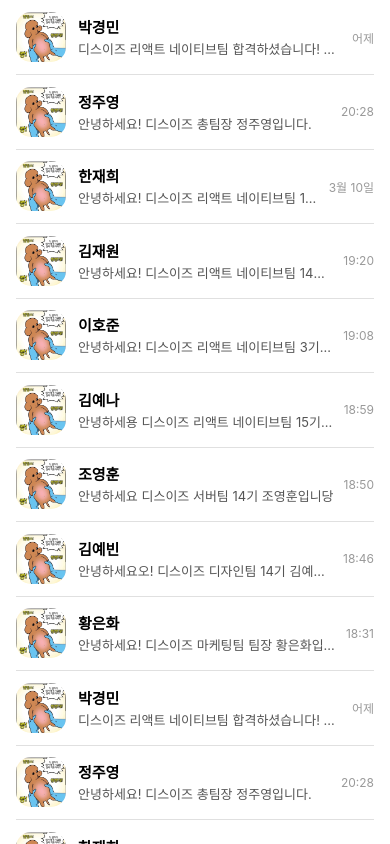
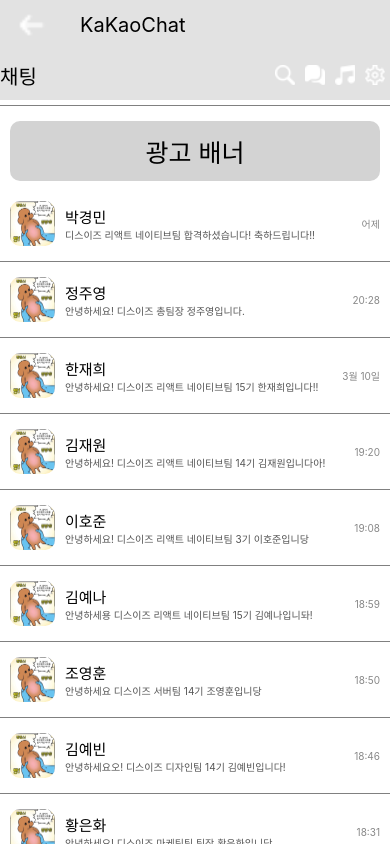
Before and after one commit to DAU-RN-study/DAU-RN-study, a React Native app in the folder study/: screen / in a window 390 px wide. Built offline with nearby package versions, Linux system fonts and the light colour scheme.

Commit message:
feat 툴

```diff
--- a/study/App.js
+++ b/study/App.js
@@ -2,91 +2,182 @@ import React from 'react';
 import {
   View,
   Text,
+  Linking,
   FlatList,
   Image,
+  Alert,
   StyleSheet,
   SafeAreaView,
   TouchableOpacity,
 } from 'react-native';
+
 import data from './data/data.js'
+import arrowleft from './Image/arrowleft.png';
+import messages from './Image/messages.png';
+import settings from './Image/settings.png';
+import profile from './Image/profilepic.jpg';
+import music from './Image/music.png';
+import glass from './Image/glass.png';
 
-const ChatItem = ({ title, description, date }) => {
-  return (
-    <TouchableOpacity style={styles.itemContainer}>
-      <Image
-        source={require('./Image/profilepic.jpg')} // 프로필 이미지 (임시)
-        style={styles.profileImage}
-      />
-      <View style={styles.textContainer}>
-        <Text style={styles.title}>{title}</Text>
-        <Text numberOfLines={1} style={styles.description}>
-          {description}
-        </Text>
+const App = () => {
+  const showAlert = (text) => {
+    Alert.alert("알림", `${text} 버튼을 눌렀습니다.`);
+  };
+
+  // 채팅 항목 UI
+  const renderChat = ({ item }) => (
+    <TouchableOpacity style={styles.chatBox} onPress={() => Alert.alert("알림", `${item.title}님과의 채팅입니다.`)}>
+      <Image source={profile} style={styles.chatImage} />
+      <View style={styles.chatBoxInfo}>
+        <Text style={styles.titleText}>{item.title}</Text>
+        <Text style={styles.descriptionText}>{item.description}</Text>
       </View>
-      <Text style={styles.date}>{date}</Text>
+      <View style={styles.chatBoxDate}>
+        <Text style={styles.dateText}>{item.date}</Text>
+      </View>
     </TouchableOpacity>
   );
-};
 
-const app = () => {
   return (
-    <SafeAreaView style={styles.container}>
+    <SafeAreaView style={styles.mainContainer}>
+      {/* 상단 */}
+      <View style={styles.navigationBar}>
+        <TouchableOpacity onPress={() => showAlert('뒤로가기')}>
+          <Image source={arrowleft} style={styles.navigationIcon} />
+        </TouchableOpacity>
+        <Text style={styles.navigationText}>KaKaoChat</Text>
+      </View>
+
+      {/* 툴바 */}
+      <View style={styles.toolBar}>
+        <View style={styles.toolBarLeft}>
+          <Text style={styles.toolBarText}>채팅</Text>
+        </View>
+        <View style={styles.toolBarRight}>
+          <TouchableOpacity onPress={() => showAlert("찾기")}>
+            <Image source={glass} style={styles.toolBarIcon} />
+          </TouchableOpacity>
+          <TouchableOpacity onPress={() => showAlert("오픈채팅")}>
+            <Image source={messages} style={styles.toolBarIcon} />
+          </TouchableOpacity>
+          <TouchableOpacity onPress={() => showAlert("음악")}>
+            <Image source={music} style={styles.toolBarIcon} />
+          </TouchableOpacity>
+          <TouchableOpacity onPress={() => showAlert("설정")}>
+            <Image source={settings} style={styles.toolBarIcon} />
+          </TouchableOpacity>
+        </View>
+      </View>
+
+      {/* 구분선 */}
+      <View style={styles.divider} />
+
+      {/* 광고 배너 */}
+      <TouchableOpacity style={styles.adBar} onPress={() => Linking.openURL('https://www.naver.com')}>
+        <Text style={styles.adText}>광고 배너</Text>
+      </TouchableOpacity>
+
+      {/* 채팅 목록 */}
       <FlatList
         data={data}
+        renderItem={renderChat}
         keyExtractor={(item) => item.id.toString()}
-        renderItem={({ item }) => (
-          <ChatItem
-            title={item.title}
-            description={item.description}
-            date={item.date}
-          />
-        )}
-        ItemSeparatorComponent={() => <View style={styles.separator} />}
+        ItemSeparatorComponent={() => <View style={styles.divider} />}
+        contentContainerStyle={{ paddingBottom: 10 }}
       />
     </SafeAreaView>
   );
 };
 
-export default app;
-
 const styles = StyleSheet.create({
-  container: {
+  mainContainer: {
     flex: 1,
     backgroundColor: 'white',
   },
-  itemContainer: {
+  navigationBar: {
+    height: 50,
     flexDirection: 'row',
     alignItems: 'center',
-    paddingHorizontal: 16,
-    paddingVertical: 12,
+    paddingHorizontal: 10,
+    backgroundColor: '#e2e2e2',
   },
-  profileImage: {
-    width: 50,
+  navigationIcon: {
+    height: 40,
+    width: 40,
+  },
+  navigationText: {
+    fontSize: 20,
+    marginLeft: 30,
+    color: 'black',
+  },
+  toolBar: {
     height: 50,
-    borderRadius: 15,
-    marginRight: 12,
+    flexDirection: 'row',
+    alignItems: 'center',
+    backgroundColor: '#e2e2e2',
   },
-  textContainer: {
+  toolBarLeft: {
+    flex: 1,
+  },
+  toolBarRight: {
+    flexDirection: 'row',
+    justifyContent: 'flex-end',
+    flex: 1,
+  },
+  toolBarText: {
+    fontSize: 20,
+    color: 'black',
+  },
+  toolBarIcon: {
+    width: 20,
+    height: 20,
+    marginHorizontal: 5,
+  },
+  divider: {
+    height: 1,
+    backgroundColor: 'gray',
+    marginVertical: 5,
+  },
+  adBar: {
+    height: 60,
+    margin: 10,
+    borderRadius: 10,
+    backgroundColor: 'lightgray',
+    justifyContent: 'center',
+    alignItems: 'center',
+  },
+  adText: {
+    fontSize: 25,
+  },
+  chatBox: {
+    flexDirection: 'row',
+    padding: 10,
+    alignItems: 'center',
+  },
+  chatImage: {
+    width: 45,
+    height: 45,
+    borderRadius: 10,
+    marginRight: 10,
+  },
+  chatBoxInfo: {
     flex: 1,
     justifyContent: 'center',
   },
-  title: {
+  titleText: {
     fontSize: 15,
-    fontWeight: 'bold',
-    marginBottom: 2,
   },
-  description: {
-    fontSize: 13,
+  descriptionText: {
+    fontSize: 10,
     color: '#555',
   },
-  date: {
-    fontSize: 12,
-    color: '#999',
+  chatBoxDate: {
     marginLeft: 10,
   },
-  separator: {
-    height: 0.5,
-    backgroundColor: '#e0e0e0',
-    marginHorizontal: 16,
+  dateText: {
+    fontSize: 10,
+    color: '#888',
   },
 });
+
+export default App;
```
Also changed, not shown: study/Image/glass.png (added), study/Image/music.png (added).
